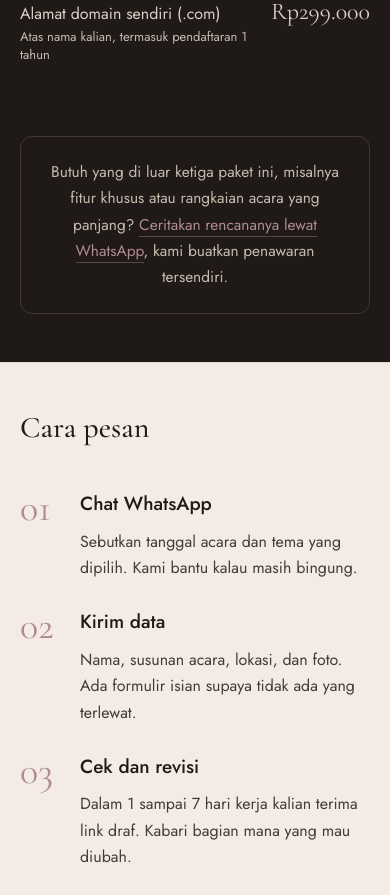
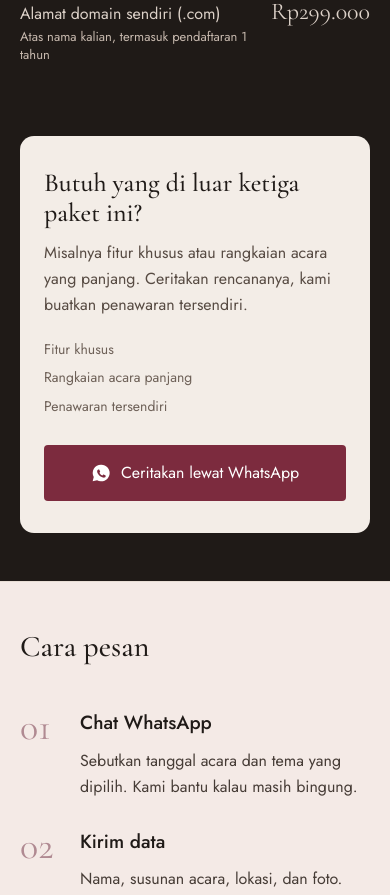
Before and after one commit to ridzwan-gigih-herdyantha/sowanan, a Next.js app: page / in a window 390 px wide. Shown: the part 9100-9995 px from the top of the page. Built offline with nearby package versions, Linux system fonts and the light colour scheme; no server answers.

Commit message:
feat: turn the note below pricing into a long custom offer card with editable title, text, points, and WhatsApp button

```diff
--- a/src/app/(site)/admin/settings/panels-content.tsx
+++ b/src/app/(site)/admin/settings/panels-content.tsx
@@ -82,7 +82,16 @@ export function BerandaPanel() {
           </Row>
         ))}
         <Text path="sections.tema.foot" label="Kalimat di bawah daftar tema" chip="view" max={160} help="Contoh tautan ke WhatsApp: [Kirim contohnya lewat WhatsApp]({wa_link})" />
-        <Text path="sections.harga.foot" label="Kalimat di bawah harga" chip="view" max={240} help="Tampil dalam kotak setelah daftar tambahan. Kosongkan untuk menyembunyikan." />
+        <Row>
+          <Text path="sections.harga.custom.title" label="Judul kartu kebutuhan khusus" chip="view" max={60} help="Kartu panjang setelah daftar tambahan. Kosongkan judul dan kalimat untuk menyembunyikan kartu." />
+          <Text path="sections.harga.custom.button" label="Label tombol kartu" chip="view" max={28} help="Tujuannya WhatsApp, nomor dan pesan dari tab Kontak." />
+        </Row>
+        <Text path="sections.harga.custom.text" label="Kalimat kartu kebutuhan khusus" chip="view" max={240} rows={2} />
+        <Row>
+          {[0, 1, 2].map((i) => (
+            <Text key={i} path={`sections.harga.custom.points.${i}`} label={`Poin kartu ${i + 1}`} chip="view" max={40} />
+          ))}
+        </Row>
       </Card>
 
       <Card title="Daftar fitur" hint="Urutan di sini sama dengan urutan di halaman. Yang dimatikan tetap tersimpan, hanya tidak ditampilkan.">
--- a/src/components/home/closing.tsx
+++ b/src/components/home/closing.tsx
@@ -8,7 +8,7 @@ import { SITE_NAME } from "@/lib/site";
 const WA_PATH =
   "M12 2a10 10 0 00-8.7 14.9L2 22l5.3-1.4A10 10 0 1012 2zm5.8 14.2c-.2.7-1.3 1.3-1.8 1.3-.5.1-1 .1-1.7-.1-.4-.1-.9-.3-1.5-.6-2.6-1.1-4.3-3.8-4.4-4-.1-.2-1-1.4-1-2.6 0-1.2.6-1.8.9-2.1.2-.2.5-.3.7-.3h.5c.2 0 .4 0 .6.5l.8 1.9c.1.1.1.3 0 .5l-.3.4-.3.4c-.1.1-.2.3 0 .5.1.2.6 1 1.3 1.7.9.8 1.6 1 1.9 1.2.2.1.4.1.5-.1l.7-.9c.2-.2.3-.2.5-.1l1.8.9c.2.1.4.2.5.3 0 .1 0 .6-.2 1.2z";
 
-function WaIcon({ className }: { className?: string }) {
+export function WaIcon({ className }: { className?: string }) {
   return (
     <svg viewBox="0 0 24 24" fill="currentColor" aria-hidden="true" className={className}>
       <path d={WA_PATH} />
--- a/src/components/home/pricing.tsx
+++ b/src/components/home/pricing.tsx
@@ -1,6 +1,38 @@
+import { WaIcon } from "@/components/home/closing";
 import { Inline } from "@/components/rich-text";
 import { Container, SectionSub, SectionTitle, cx, reveal, sectionPad } from "@/components/ui";
 import { cellView, fill, formatRupiah, PACKAGE_NAMES, planWaLink, slaText, visiblePackages, type Settings } from "@/lib/settings";
+
+// Kartu panjang untuk kebutuhan di luar paket. Terang di atas latar gelap supaya menonjol sebagai tawaran terpisah,
+// dan tidak memakai wine supaya tidak bersaing dengan ajakan penutup halaman.
+function CustomCard({ card, vars }: { card: Settings["sections"]["harga"]["custom"]; vars: Record<string, string> }) {
+  const points = card.points.map((p) => fill(p, vars).trim()).filter(Boolean);
+  if (!card.title && !card.text) return null;
+  return (
+    <div className="mt-[54px] grid gap-7 rounded-[14px] bg-paper px-6 py-8 text-ink sm:px-9 sm:py-10 md:grid-cols-[minmax(0,1fr)_auto] md:items-center md:gap-12 lg:px-12" {...reveal()}>
+      <div>
+        {card.title && <h3 className="font-serif text-[clamp(26px,3vw,34px)] leading-[1.15] font-medium">{fill(card.title, vars)}</h3>}
+        {card.text && <p className="mt-3 max-w-[60ch] text-[16px] leading-relaxed text-ink-body">{fill(card.text, vars)}</p>}
+        {points.length > 0 && (
+          <ul className="mt-5 flex flex-col gap-1.5 text-[14px] text-ink-mute sm:flex-row sm:flex-wrap sm:gap-x-7">
+            {points.map((p) => (
+              <li key={p}>{p}</li>
+            ))}
+          </ul>
+        )}
+      </div>
+      {card.button && (
+        <a
+          href={vars.wa_link}
+          className="inline-flex items-center justify-center gap-2.5 rounded-sm bg-wine px-7 py-4 text-base text-white no-underline transition-[transform,background-color] duration-200 ease-out hover:-translate-y-0.5 hover:bg-wine-dark focus-visible:outline-2 focus-visible:outline-offset-4 focus-visible:outline-paper motion-reduce:transform-none"
+        >
+          <WaIcon className="size-5 shrink-0" />
+          {card.button}
+        </a>
+      )}
+    </div>
+  );
+}
 
 type Feature = { label: string; note?: string; on: boolean };
 type Plan = { tier: string; badge: string; price: number; blurb: string; specs: [string, string][]; features: Feature[]; waHref: string };
@@ -128,14 +160,7 @@ export function Pricing({ settings, vars }: { settings: Settings; vars: Record<s
           </div>
         )}
 
-        {harga.foot && (
-          <div
-            className="mt-[54px] rounded-xl border border-night-line px-[26px] py-[22px] text-center text-[15.5px] leading-[1.7] text-mist [&_a]:border-b [&_a]:border-wine-soft/40 [&_a]:text-wine-soft [&_a]:no-underline [&_a]:transition-colors [&_a:hover]:border-paper [&_a:hover]:text-paper"
-            {...reveal()}
-          >
-            <Inline text={fill(harga.foot, vars)} />
-          </div>
-        )}
+        <CustomCard card={harga.custom} vars={vars} />
       </Container>
     </section>
   );
--- a/src/lib/settings/defaults.ts
+++ b/src/lib/settings/defaults.ts
@@ -219,7 +219,13 @@ export const DEFAULT_SETTINGS: Settings = {
     harga: {
       title: "Harga",
       sub: "Bayar sekali, tidak ada biaya bulanan dan tidak ada biaya perpanjangan. Undangan tidak punya masa aktif: setelah acara selesai ia tersimpan permanen dan tetap bisa dibuka di alamat yang sama.",
-      foot: "Butuh yang di luar ketiga paket ini, misalnya fitur khusus atau rangkaian acara yang panjang? [Ceritakan rencananya lewat WhatsApp]({wa_link}), kami buatkan penawaran tersendiri.",
+      foot: "",
+      custom: {
+        title: "Butuh yang di luar ketiga paket ini?",
+        text: "Misalnya fitur khusus atau rangkaian acara yang panjang. Ceritakan rencananya, kami buatkan penawaran tersendiri.",
+        button: "Ceritakan lewat WhatsApp",
+        points: ["Fitur khusus", "Rangkaian acara panjang", "Penawaran tersendiri"],
+      },
     },
     addon: { title: "Tambahan di luar paket", sub: "Bisa ditambahkan saat memesan. Sebutkan saja lewat WhatsApp." },
     cara: { title: "Cara pesan", sub: "" },
--- a/src/lib/settings/schema.ts
+++ b/src/lib/settings/schema.ts
@@ -100,7 +100,24 @@ export const settingsSchema = z
     sections: z.object({
       tema: section("pilihan tema").extend({ foot: str("Kalimat di bawah daftar tema", 160) }),
       fitur: section("fitur"),
-      harga: section("harga").extend({ foot: str("Kalimat di bawah harga", 240).default("") }),
+      harga: section("harga").extend({
+        // Tidak tampil lagi sejak diganti kartu custom di bawah. Disimpan untuk data lama.
+        foot: str("Kalimat di bawah harga", 240).default(""),
+        // Kartu panjang di bawah daftar tambahan untuk kebutuhan di luar paket. Tombolnya menuju WhatsApp.
+        custom: z
+          .object({
+            title: str("Judul kartu kebutuhan khusus", 60),
+            text: str("Kalimat kartu kebutuhan khusus", 240),
+            button: str("Label tombol kartu kebutuhan khusus", 28),
+            points: z.array(str("Poin kartu kebutuhan khusus", 40)).max(3),
+          })
+          .default({
+            title: "Butuh yang di luar ketiga paket ini?",
+            text: "Misalnya fitur khusus atau rangkaian acara yang panjang. Ceritakan rencananya, kami buatkan penawaran tersendiri.",
+            button: "Ceritakan lewat WhatsApp",
+            points: ["Fitur khusus", "Rangkaian acara panjang", "Penawaran tersendiri"],
+          }),
+      }),
       addon: section("tambahan"),
       cara: section("cara pesan"),
       faq: section("tanya jawab"),
```
